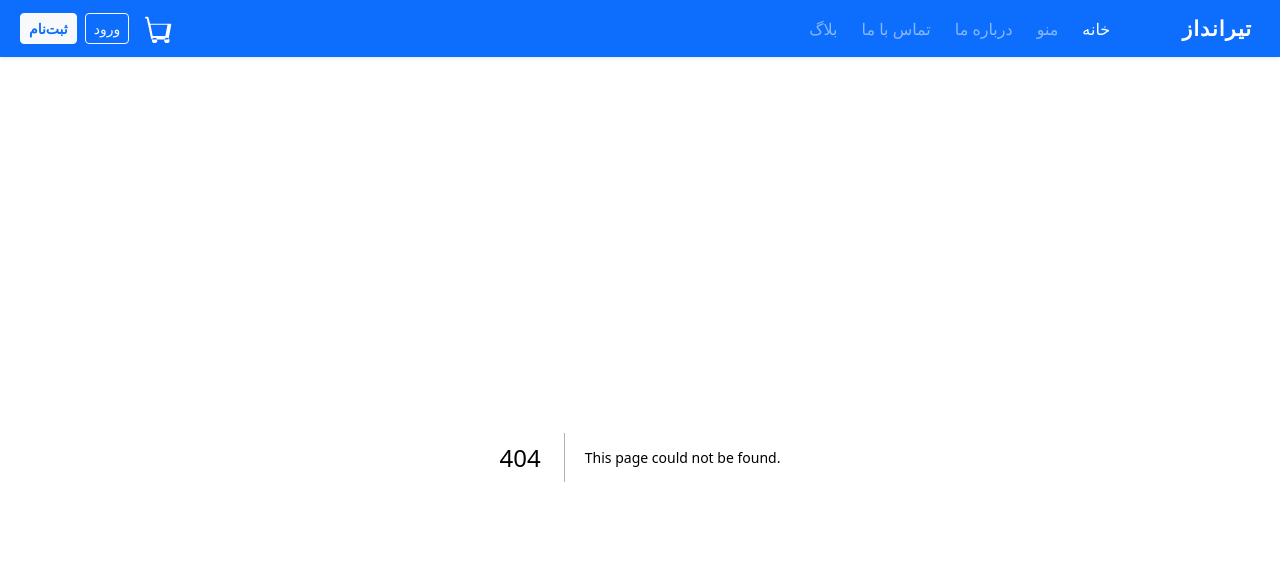
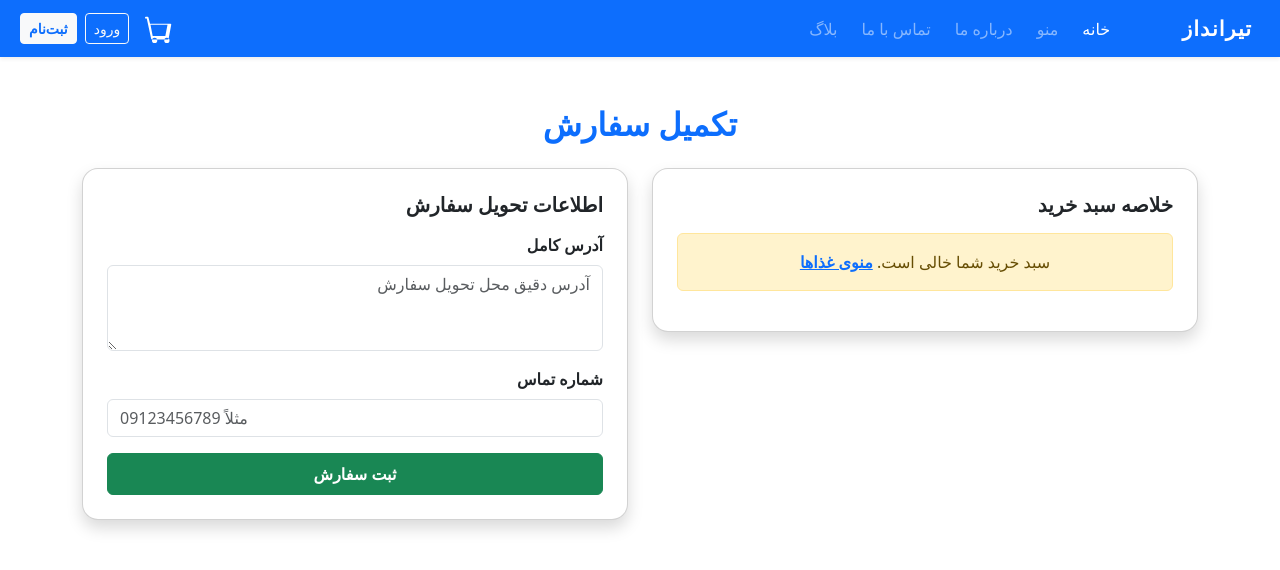
Before and after one commit to artificialxflow/tirandaz-food, a Next.js app: page /checkout in a window 1280 px wide. Before the commit this address had no page. Shown: the top 570 px of the page. Built offline with nearby package versions, Linux system fonts and the light colour scheme.

Commit message:
Create page.tsx

```diff
--- /dev/null
+++ b/app/checkout/page.tsx
@@ -0,0 +1,61 @@
+import { useCart } from "@/components/CartContext";
+import Image from "next/image";
+import Link from "next/link";
+
+export default function CheckoutPage() {
+  const { items } = useCart();
+  const total = items.reduce((sum, i) => sum + i.price * i.quantity, 0);
+
+  return (
+    <div className="container py-5" dir="rtl">
+      <h2 className="fw-bold mb-4 text-center" style={{color: '#0d6efd'}}>تکمیل سفارش</h2>
+      <div className="row g-4 justify-content-center">
+        <div className="col-lg-6">
+          <div className="card shadow rounded-4 p-4 mb-4">
+            <h5 className="fw-bold mb-3">خلاصه سبد خرید</h5>
+            {items.length === 0 ? (
+              <div className="alert alert-warning text-center">سبد خرید شما خالی است. <Link href="/menu" className="fw-bold">منوی غذاها</Link></div>
+            ) : (
+              <ul className="list-group mb-3">
+                {items.map(item => (
+                  <li key={item.slug} className="list-group-item d-flex justify-content-between align-items-center">
+                    <div className="d-flex align-items-center gap-2">
+                      {item.image ? (
+                        <Image src={item.image} alt={item.name} width={40} height={28} style={{objectFit: 'cover', borderRadius: 6}} />
+                      ) : (
+                        <svg width="32" height="32" fill="#adb5bd" viewBox="0 0 24 24"><path d="M12 2C6.477 2 2 6.477 2 12c0 5.523 4.477 10 10 10s10-4.477 10-10C22 6.477 17.523 2 12 2zm0 2c4.418 0 8 3.582 8 8 0 1.657-.672 3.157-1.757 4.243A7.963 7.963 0 0 1 12 20a7.963 7.963 0 0 1-6.243-3.757A7.963 7.963 0 0 1 4 12c0-4.418 3.582-8 8-8zm0 2a6 6 0 0 0-6 6c0 1.306.418 2.512 1.143 3.5h9.714A5.978 5.978 0 0 0 18 12a6 6 0 0 0-6-6zm-4.5 8a4.5 4.5 0 0 1 9 0h-9z"/></svg>
+                      )}
+                      <span className="fw-bold">{item.name}</span>
+                      <span className="badge bg-light text-dark">×{item.quantity}</span>
+                    </div>
+                    <span className="text-primary fw-bold">{(item.price * item.quantity).toLocaleString()} تومان</span>
+                  </li>
+                ))}
+                <li className="list-group-item d-flex justify-content-between align-items-center bg-light">
+                  <span className="fw-bold">جمع کل</span>
+                  <span className="fw-bold text-primary fs-5">{total.toLocaleString()} تومان</span>
+                </li>
+              </ul>
+            )}
+          </div>
+        </div>
+        <div className="col-lg-6">
+          <div className="card shadow rounded-4 p-4">
+            <h5 className="fw-bold mb-3">اطلاعات تحویل سفارش</h5>
+            <form>
+              <div className="mb-3 text-end">
+                <label className="form-label fw-bold">آدرس کامل</label>
+                <textarea className="form-control" rows={3} placeholder="آدرس دقیق محل تحویل سفارش" />
+              </div>
+              <div className="mb-3 text-end">
+                <label className="form-label fw-bold">شماره تماس</label>
+                <input type="tel" className="form-control" placeholder="مثلاً 09123456789" />
+              </div>
+              <button type="submit" className="btn btn-success w-100 py-2 fw-bold">ثبت سفارش</button>
+            </form>
+          </div>
+        </div>
+      </div>
+    </div>
+  );
+}
```
